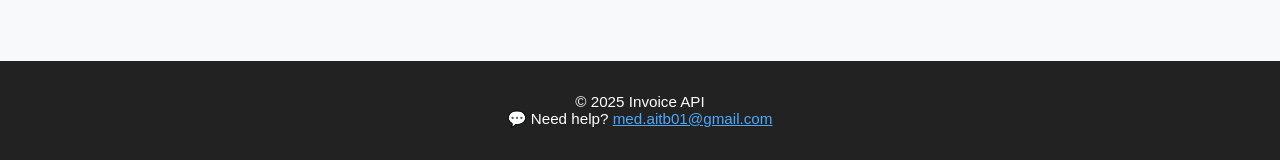
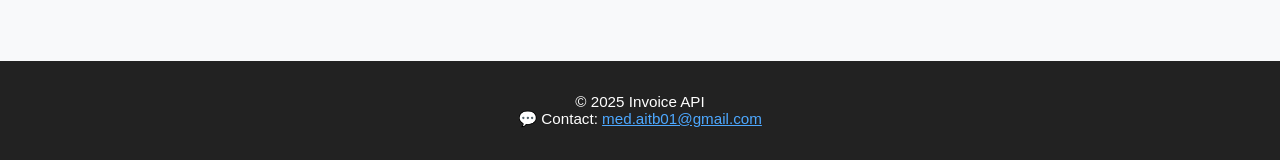
Before and after one commit to medmomoait/invoice_api, a Flask app: page / in a window 1280 px wide. Shown: the part 989-1149 px from the top of the page. Run offline with Flask 3, Linux system fonts and the light colour scheme.

Commit message:
Update index.html

```diff
--- a/templates/index.html
+++ b/templates/index.html
@@ -130,7 +130,7 @@ curl -X POST https://invoice-api-ztqg.onrender.com/generate-invoice \
 
 <footer>
   &copy; 2025 Invoice API<br />
-  💬 Need help? <a href="mailto:med.aitb01@gmail.com">med.aitb01@gmail.com</a>
+  💬 Contact: <a href="mailto:med.aitb01@gmail.com">med.aitb01@gmail.com</a>
 </footer>
 
 <script>
```
